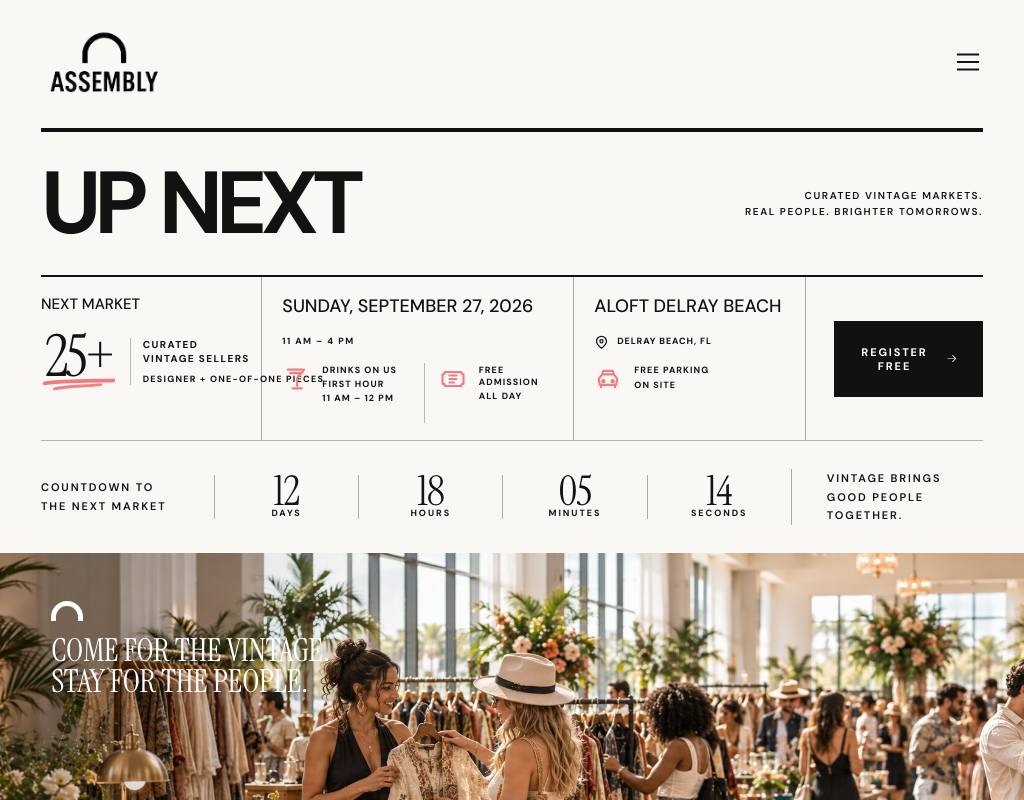
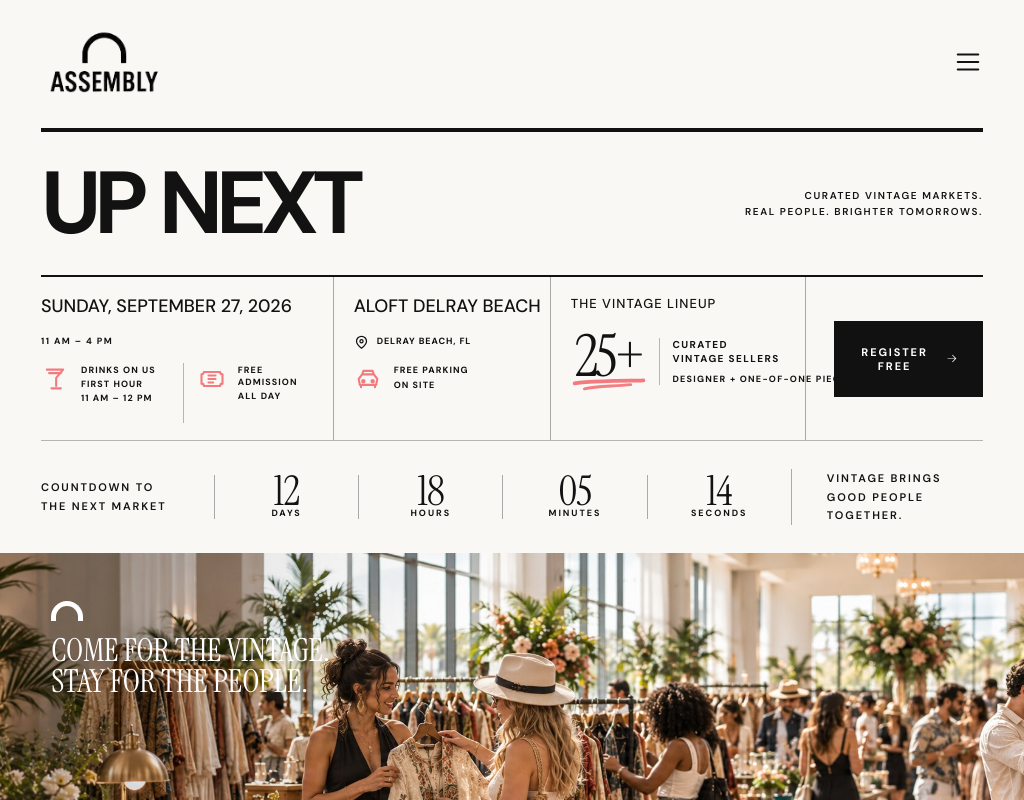
Before and after one commit to simplyrylo413/Assemblyvintage, a React (Vite) app: page / in a window 1024 px wide. Shown: the top 800 px of the page. Built offline with nearby package versions, Linux system fonts and the light colour scheme.

Commit message:
Reorder upcoming event details

```diff
--- a/src/App.jsx
+++ b/src/App.jsx
@@ -180,23 +180,6 @@ export function App() {
           </section>
 
           <section className="event-system" aria-label="Upcoming event details">
-            <div className="event-system__market">
-              <div className="event-system__heading">NEXT MARKET</div>
-              <div className="event-system__market-body">
-                <div className="event-system__count">
-                  <span>25+</span>
-                  <svg className="event-system__underline" viewBox="0 0 126 26" aria-hidden="true">
-                    <path d="M6 12 C25 8 49 9 70 8 C88 7 105 8 119 7" />
-                    <path d="M22 21 C41 16 66 17 98 14" />
-                  </svg>
-                </div>
-                <div className="event-system__seller-copy">
-                  <strong>CURATED<br />VINTAGE SELLERS</strong>
-                  <span>DESIGNER + ONE-OF-ONE PIECES</span>
-                </div>
-              </div>
-            </div>
-
             <div className="event-system__date">
               <div className="event-system__heading">SUNDAY, SEPTEMBER 27, 2026</div>
               <div className="event-system__meta">11 AM – 4 PM</div>
@@ -222,6 +205,23 @@ export function App() {
                 <div className="event-system__benefit">
                   <svg viewBox="0 0 24 24" aria-hidden="true"><path d="M5 17h14l1-5-3-4H7l-3 4 1 5ZM7 8l1-3h8l1 3M6 17v2M18 17v2" /><circle cx="8" cy="14" r="1" /><circle cx="16" cy="14" r="1" /></svg>
                   <div><strong>FREE PARKING</strong><small>ON SITE</small></div>
+                </div>
+              </div>
+            </div>
+
+            <div className="event-system__market">
+              <div className="event-system__heading">THE VINTAGE LINEUP</div>
+              <div className="event-system__market-body">
+                <div className="event-system__count">
+                  <span>25+</span>
+                  <svg className="event-system__underline" viewBox="0 0 126 26" aria-hidden="true">
+                    <path d="M6 12 C25 8 49 9 70 8 C88 7 105 8 119 7" />
+                    <path d="M22 21 C41 16 66 17 98 14" />
+                  </svg>
+                </div>
+                <div className="event-system__seller-copy">
+                  <strong>CURATED<br />VINTAGE SELLERS</strong>
+                  <span>DESIGNER + ONE-OF-ONE PIECES</span>
                 </div>
               </div>
             </div>
--- a/src/event-system.css
+++ b/src/event-system.css
@@ -9,7 +9,7 @@
   margin:0 4%;
   min-height:164px;
   display:grid;
-  grid-template-columns:1.18fr 1.45fr 1.16fr .78fr;
+  grid-template-columns:1.48fr 1.15fr 1.35fr .78fr;
   border-bottom:1px solid #b5b5b2;
 }
 
@@ -24,7 +24,7 @@
   align-content:start;
   border-right:1px solid #a8a8a4;
 }
-.event-system__market{padding-left:0}
+.event-system__date{padding-left:0}
 .event-system__cta{display:flex;align-items:center;padding:20px 0 20px 28px}
 .event-system__cta .primary-button{width:100%;min-height:76px;margin:0}
 
@@ -38,7 +38,7 @@
   align-items:flex-start;
   white-space:nowrap;
 }
-.event-system__market .event-system__heading{font-size:clamp(15px,1.15vw,23px)}
+.event-system__market .event-system__heading{font-size:clamp(13px,1.1vw,18px);letter-spacing:.08em}
 
 .event-system__meta{
   grid-row:2;
@@ -168,10 +168,10 @@
     --event-meta-row:22px;
     --event-detail-row:60px;
     --event-row-gap:5px;
-    grid-template-columns:1.1fr 1.55fr 1.15fr .8fr;
+    grid-template-columns:1.55fr 1.15fr 1.35fr .8fr;
   }
   .event-system__market,.event-system__date,.event-system__venue{padding-left:20px;padding-right:20px}
-  .event-system__market{padding-left:0}
+  .event-system__date{padding-left:0}
   .event-system__market-body{gap:12px}
   .event-system__seller-copy{padding-left:12px}
   .event-system__benefits--two{column-gap:12px}
@@ -196,7 +196,7 @@
     grid-template-rows:auto auto auto;
     row-gap:10px;
   }
-  .event-system__market{padding-top:0}
+  .event-system__date{padding-top:0}
   .event-system__heading{font-size:20px;white-space:normal}
   .event-system__market .event-system__heading{font-size:17px}
   .event-system__market-body{grid-row:auto;min-height:0}
```
Also changed, not shown: 1 other file (tests, documents, lock files or other folders).
